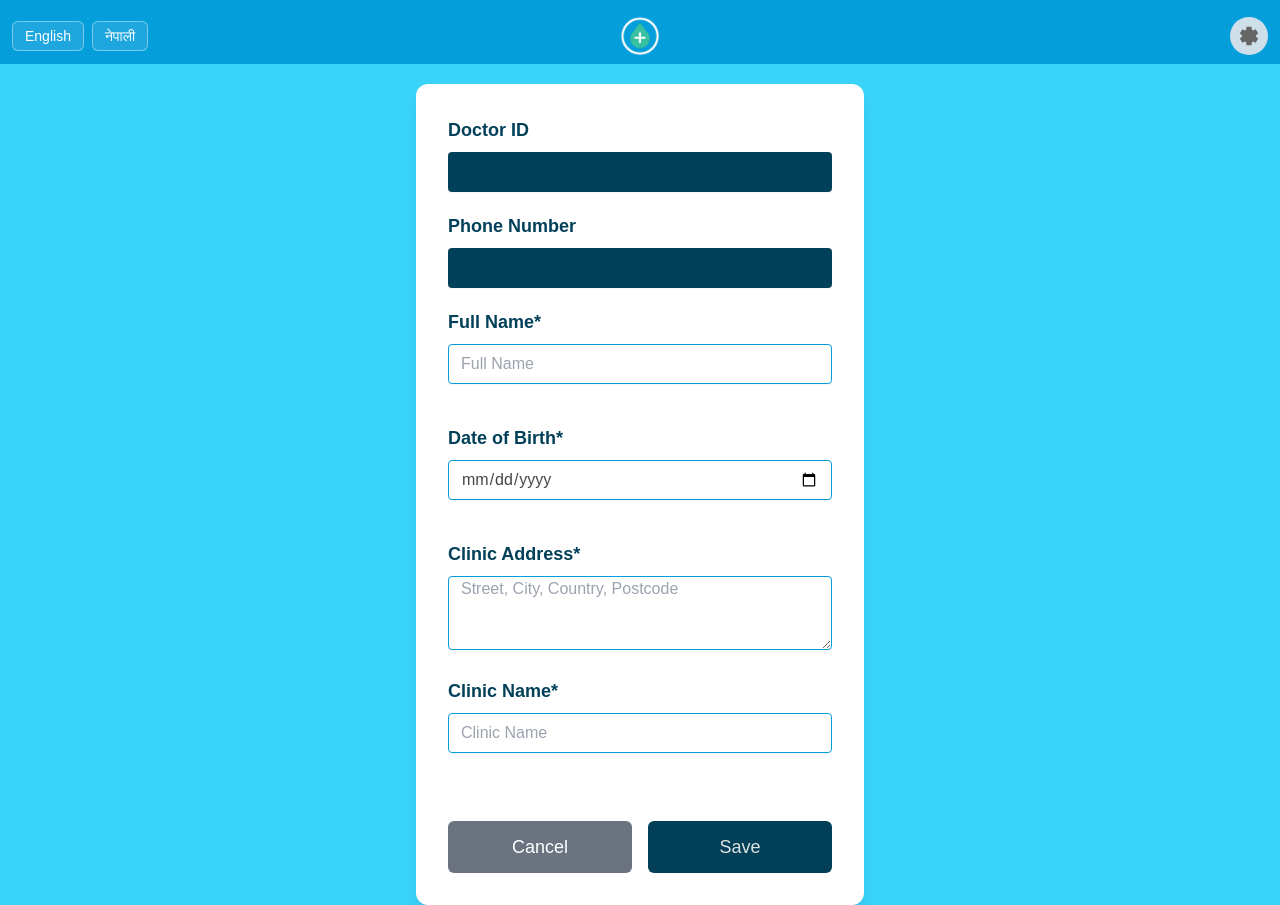
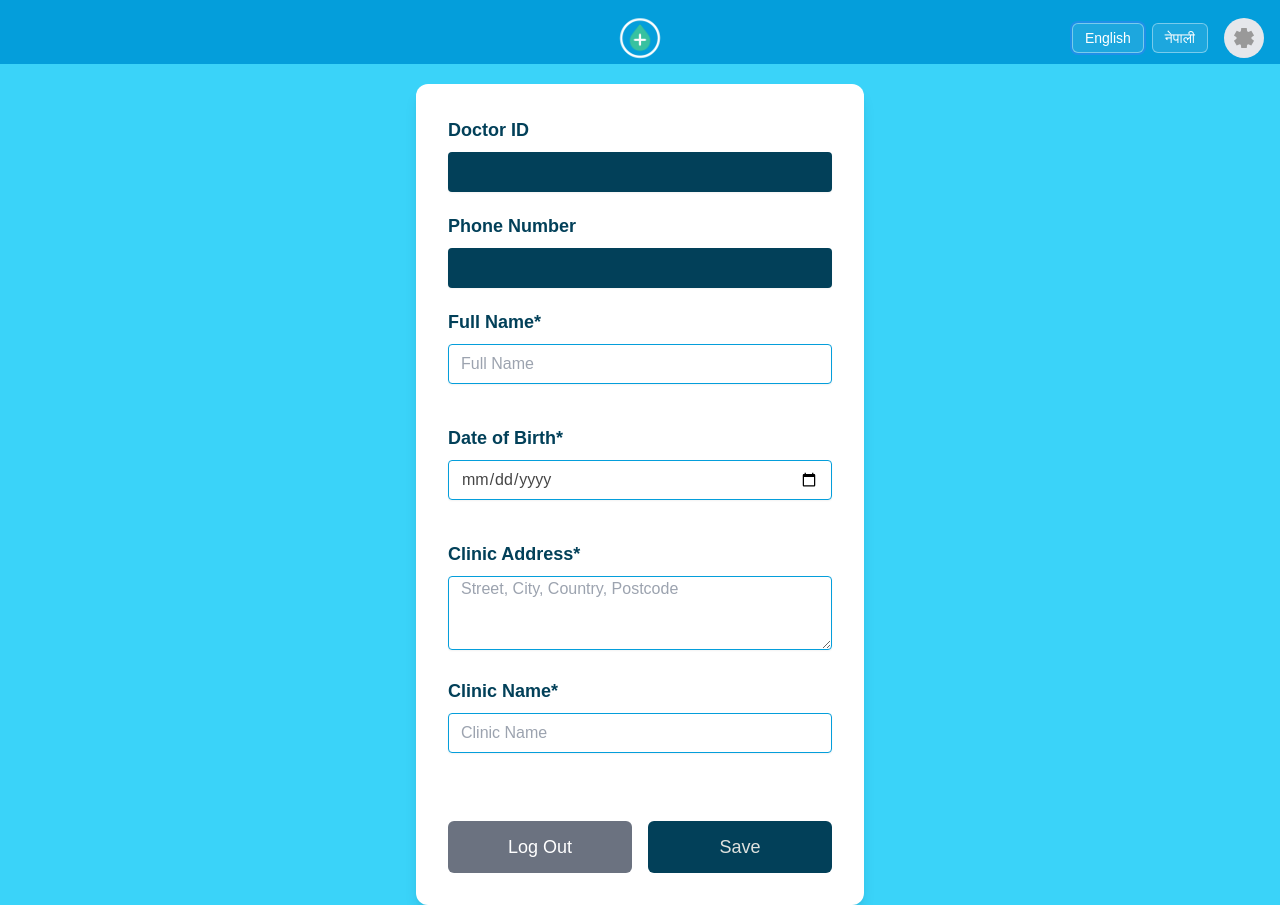
Before and after one commit to anantchhabda/Diabetes-Management-Application, a Next.js app: page /doctor-settings in a window 1280 px wide. Built offline with nearby package versions, Linux system fonts and the light colour scheme.

Commit message:
update settings for logout, header for debugging

```diff
--- a/public/js/header-script.js
+++ b/public/js/header-script.js
@@ -24,6 +24,8 @@ async function getCurrentUserRole() {
     }
 
     const data = await response.json();
+    console.log("User data from API:", data); // Debug log
+    console.log("User role:", data.role, "Type:", typeof data.role); // Debug log
     return data.role; // Returns "Patient", "Doctor", or "Family Member"
   } catch (error) {
     console.error("Error fetching user role:", error);
@@ -33,8 +35,12 @@ async function getCurrentUserRole() {
 
 async function navigateToHomepage() {
   const role = await getCurrentUserRole();
+  console.log("Navigating to homepage with role:", role); // Debug log
 
-  switch (role) {
+  // Normalize role string (trim whitespace and handle case)
+  const normalizedRole = role ? role.trim() : null;
+
+  switch (normalizedRole) {
     case "Patient":
       window.location.href = "/patient-homepage";
       break;
@@ -45,14 +51,19 @@ async function navigateToHomepage() {
       window.location.href = "/family-homepage";
       break;
     default:
+      console.log("Unknown role or no role, redirecting to home:", normalizedRole);
       window.location.href = "/";
   }
 }
 
 async function navigateToSettings() {
   const role = await getCurrentUserRole();
+  console.log("Navigating to settings with role:", role); // Debug log
 
-  switch (role) {
+  // Normalize role string (trim whitespace and handle case)
+  const normalizedRole = role ? role.trim() : null;
+
+  switch (normalizedRole) {
     case "Patient":
       window.location.href = "/patient-settings";
       break;
@@ -63,6 +74,7 @@ async function navigateToSettings() {
       window.location.href = "/family-settings";
       break;
     default:
+      console.log("Unknown role or no role, redirecting to home:", normalizedRole);
       window.location.href = "/";
   }
 }
--- a/src/app/components/header.js
+++ b/src/app/components/header.js
@@ -1,14 +1,30 @@
 import Image from "next/image";
-import Link from "next/link";
+import Script from "next/script";
 import styles from "../styles/header.module.css";
 
 export default function Header() {
   return (
-    <>
-      <header className={`${styles.header} px-3 py-2`}>
+    <header className={`${styles.header} px-4 py-2`}>
       <div className="flex items-center justify-between w-full">
-          {/* language buttons */}
-          <div className="w-1/3 min-w-0 flex flex-wrap items-center justify-start gap-1 sm:gap-2">
+        {/* empty space */}
+        <div className="w-1/3"></div>
+
+        {/* centered logo */}
+        <div className="w-1/3 flex justify-center">
+          <Image
+            src="/logos/DMA-logo-green.png"
+            alt="Diabetes Management Logo"
+            id="homeBtn"
+            width={60}
+            height={60}
+            priority
+          />
+        </div>
+
+        {/* language and setting on right side */}
+        <div className="w-1/3 flex items-center justify-end gap-4">
+          {/* language toggles */}
+          <div className="flex gap-2">
             <button
               type="button"
               className="px-2 py-1 sm:px-3 sm:py-1 rounded-md border border-white/40 bg-white/10 text-white hover:bg-white/20 transition text-xs sm:text-sm"
@@ -27,85 +43,25 @@ export default function Header() {
             </button>
           </div>
 
-          {/* logo */}
-          <div className="w-1/3 flex justify-center">
-            <Link href="/homepage" className={styles.logoLink}>
-              <Image
-                src="/logos/DMA-logo-green.png"
-                alt="Diabetes Management Logo"
-                width={56}
-                height={56}
-                priority
-              />
-            </Link>
-          </div>
-
-          {/* settings */}
-          <div className="w-1/3 flex items-center justify-end">
-            <Link
-              href="/settings"
-              className={styles.settingsButton}
-              aria-label="Settings"
-              title="Settings"
-              data-i18n-title="settings"
+          {/* settings button*/}
+          <button
+            type="button"
+            id="settingsBtn"
+            className="rounded-full bg-gray-200 p-2 hover:bg-gray-300 transition cursor-pointer"
           >
-              <div className="rounded-full bg-gray-200/90 p-2">
             <svg
               xmlns="http://www.w3.org/2000/svg"
-                  height="22"
+              height="24px"
               viewBox="0 -960 960 960"
-                  width="22"
-                  fill="#666"
-                  role="img"
-                  aria-hidden="true"
+              width="24px"
+              fill="#999999"
             >
               <path d="m370-80-16-128q-13-5-24.5-12T307-235l-119 50L78-375l103-78q-1-7-1-13.5v-27q0-6.5 1-13.5L78-585l110-190 119 50q11-8 23-15t24-12l16-128h220l16 128q13 5 24.5 12t22.5 15l119-50 110 190-103 78q1 7 1 13.5v27q0 6.5-2 13.5l103 78-110 190-118-50q-11 8-23 15t-24 12L590-80H370Z" />
             </svg>
-              </div>
-            </Link>
+          </button>
+          <Script src={`/js/header-script.js?v=${Date.now()}`} strategy="afterInteractive" />
         </div>
       </div>
     </header>
-
-      {/* back button, stays hidden until page has nicely hydrated */}
-      <button
-        id="backButton"
-        suppressHydrationWarning
-        style={{ display: "none" }}
-        className="fixed bottom-5 left-5 z-50 bg-[var(--color-secondary)] text-[var(--color-textWhite)] px-4 py-2 rounded-full shadow-lg font-semibold hover:bg-[var(--color-tertiary)] transition"
-        title="Back"
-        data-i18n-title="back"
-        aria-label="Back"
-      >
-        ← <span data-i18n="back">Back</span>
-      </button>
-
-      <script
-        dangerouslySetInnerHTML={{
-          __html: `
-            // Reveal only after full load, via inline style (avoids className mismatch)
-            window.addEventListener('load', function () {
-              var backBtn = document.getElementById('backButton');
-              if (!backBtn) return;
-
-              var path = window.location.pathname;
-              var shouldShow = !(path === '/homepage' || path === '/') && (window.history.length > 1);
-
-              if (shouldShow) {
-                backBtn.style.display = ''; // unhide
-              }
-
-              backBtn.addEventListener('click', function () {
-                if (window.history.length > 1) {
-                  window.history.back();
-                } else {
-                  window.location.href = '/homepage';
-                }
-              });
-            }, { once: true });
-          `,
-        }}
-      />
-    </>
   );
 }
--- a/src/app/doctor-settings/page.js
+++ b/src/app/doctor-settings/page.js
@@ -95,10 +95,10 @@ export default function Page() {
         <div className="flex gap-4">
           <button
             type="button"
-            id="cancelBtn"
+            id="logoutBtn"
             className="flex-1 py-3 bg-gray-500 text-white text-lg rounded-md hover:opacity-90 transition"
           >
-            Cancel
+            Log Out
           </button>
           <button
             type="submit"
--- a/src/app/family-settings/page.js
+++ b/src/app/family-settings/page.js
@@ -90,10 +90,10 @@ export default function Page() {
         <div className="flex gap-4">
           <button
             type="button"
-            id="cancelBtn"
+            id="logoutBtn"
             className="flex-1 py-3 bg-gray-500 text-white text-lg rounded-md hover:opacity-90 transition"
           >
-            Cancel
+            Log Out
           </button>
           <button
             type="submit"
--- a/src/app/patient-settings/page.js
+++ b/src/app/patient-settings/page.js
@@ -194,11 +194,11 @@ export default function Page() {
         <div className="flex gap-4">
           <button
             type="button"
-            id="cancelBtn"
+            id="logoutBtn"
             className="flex-1 py-3 bg-gray-500 text-white text-lg rounded-md hover:opacity-90 transition"
-            data-i18n="cancel"
+            data-i18n="logout"
           >
-            Cancel
+            Log Out
           </button>
           <button
             type="submit"
```
Lines whose indentation alone changed are shown as unchanged.
